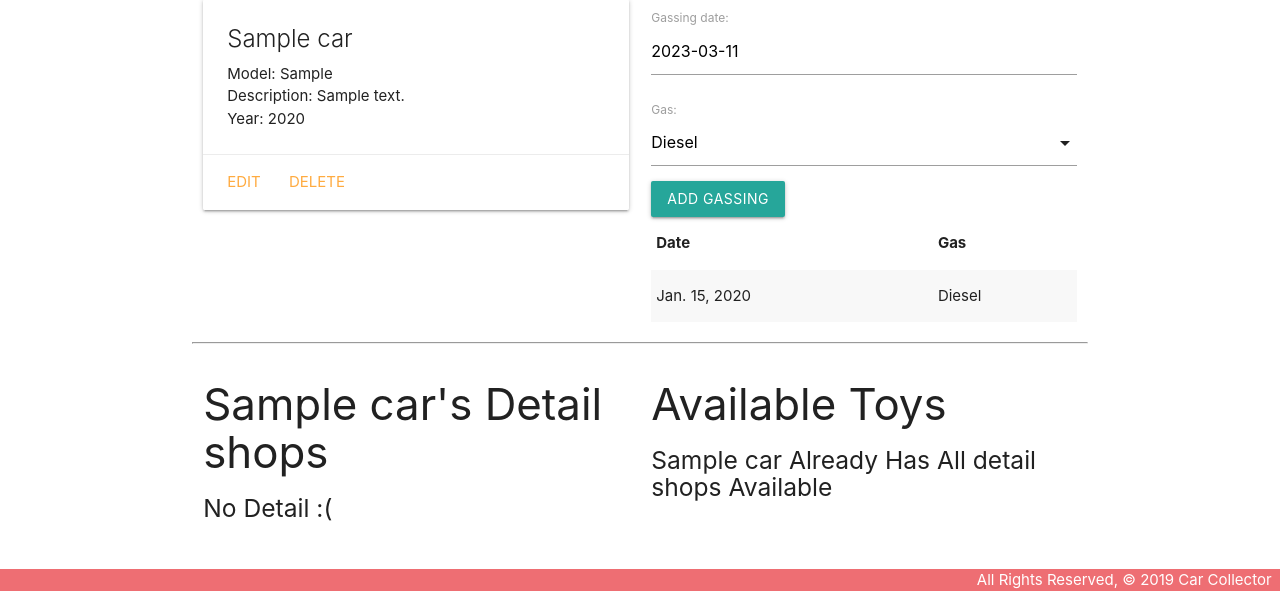
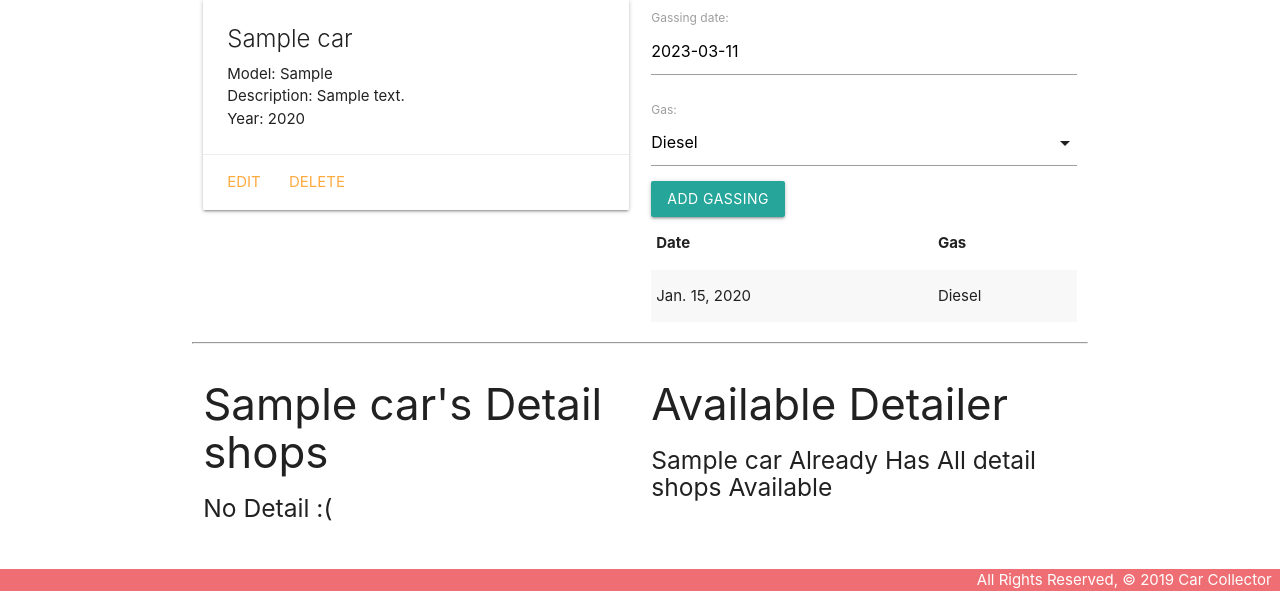
Before and after one commit to victor402/Car-Collector, a Django app: page /cars/1/ in a window 1280 px wide. Shown: the part 209-800 px from the top of the page. Run offline with Django 4.2, Linux system fonts and the light colour scheme; tables that the repository leaves empty hold one stand-in row (values such as "Sample post").

Commit message:
detailer html

```diff
--- a/main_app/templates/cars/detail.html
+++ b/main_app/templates/cars/detail.html
@@ -56,7 +56,7 @@
   </div>
 
   <div class="col s6">
-    <h3>Available Toys</h3>
+    <h3>Available Detailer</h3>
     {% if detail_shops.count %} {% for detail_shop in detail_shops.all %}
     <div class="card">
       <div class="card-content"></div>
```
